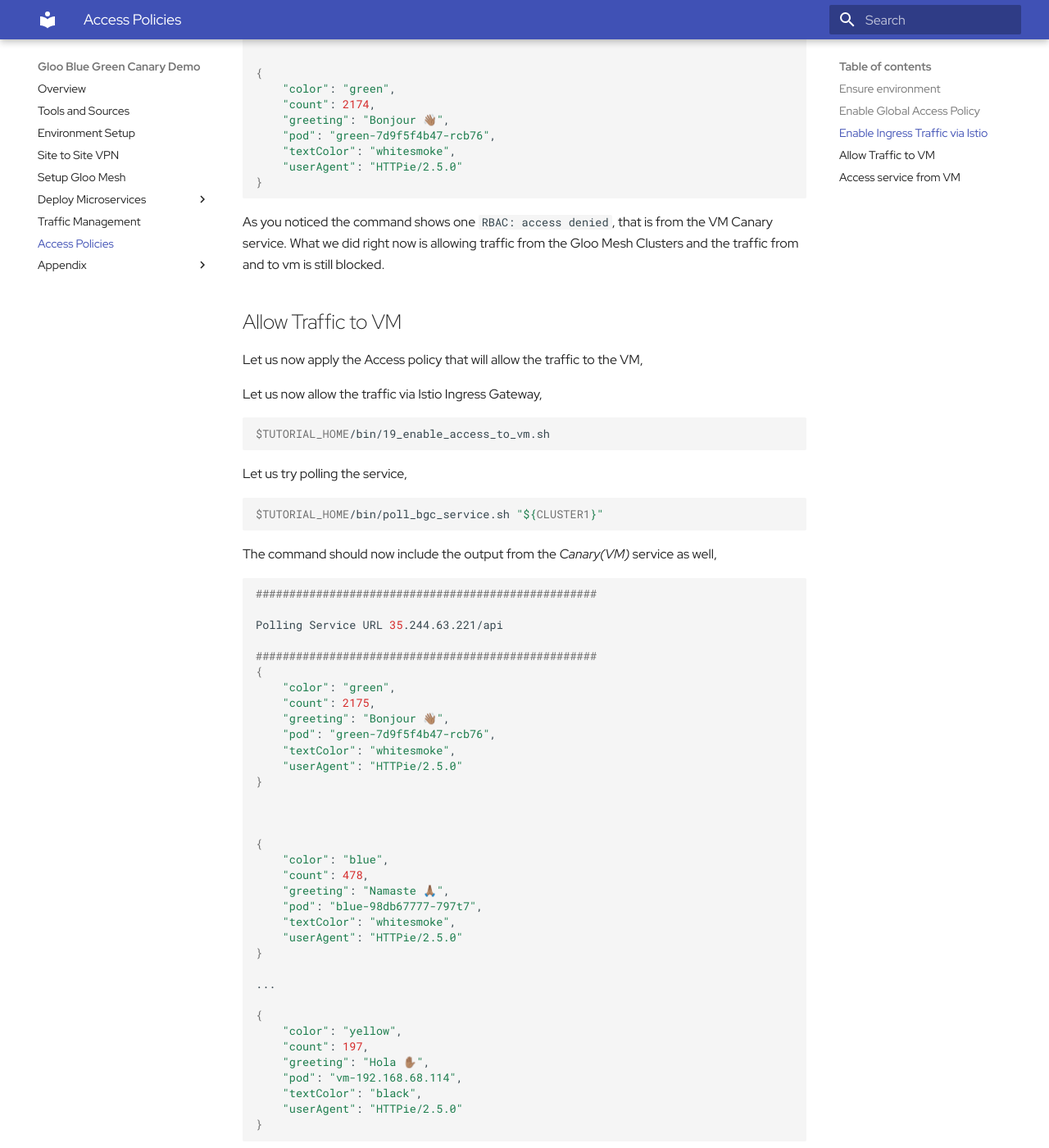
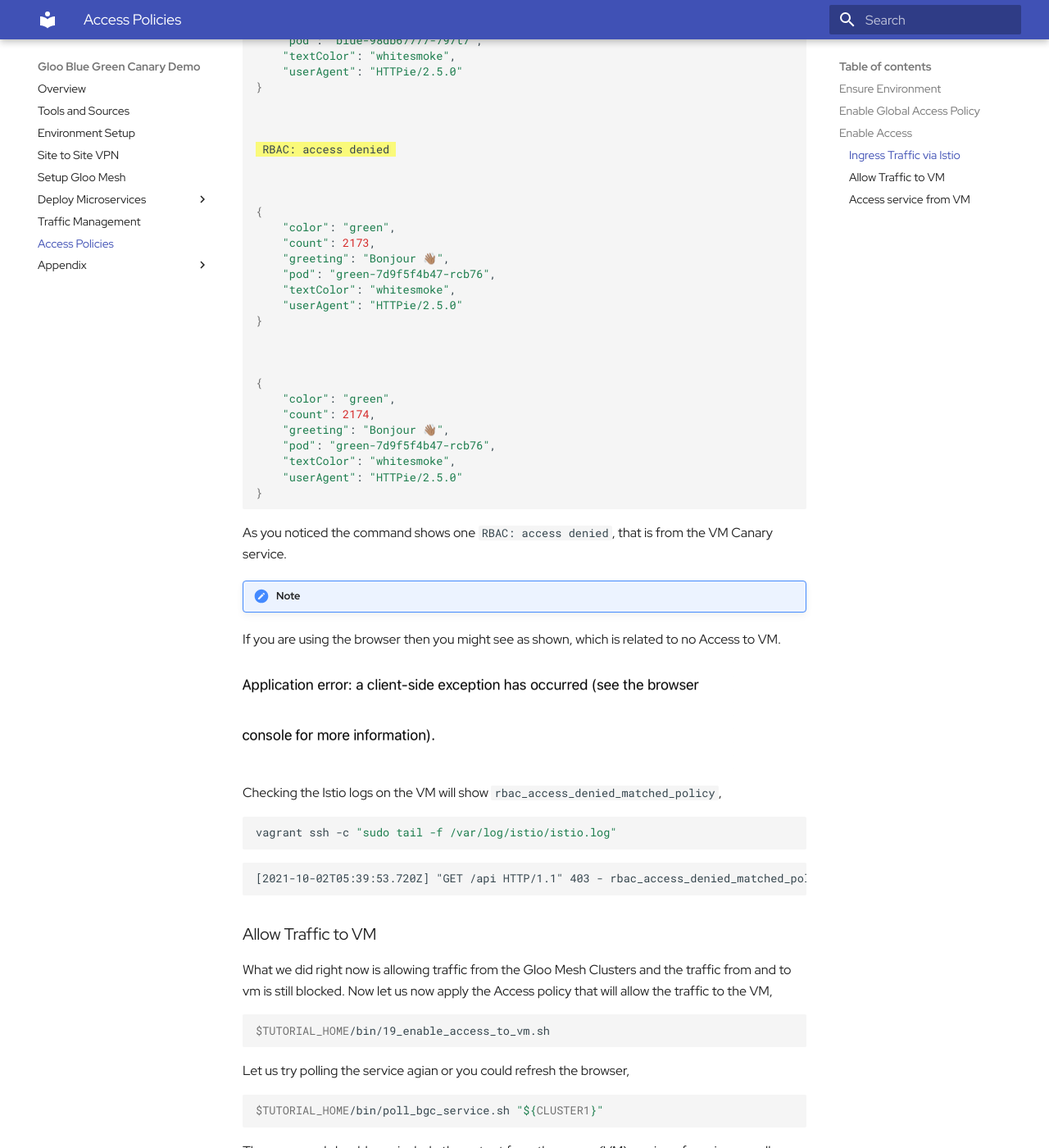
Before and after one commit to kameshsampath/gloo-bgc-demo, an MkDocs documentation site: the page built from docs/access-policies.md, in a window 1280 px wide and 1400 px high, scrolled down 2254 px. Shown: the whole window at 82% size. Built offline with MkDocs 1.6.1 and Material for MkDocs 9.7.7, drawn with Linux system fonts in a browser that asks for light colours; some of the changed text lies outside the part shown.

Commit message:
docs: access policy

````diff
--- a/docs/access-policies.md
+++ b/docs/access-policies.md
@@ -8,32 +8,38 @@
 
 In this chapter we will create and apply access policies that will restrict access to services in Gloo Mesh Clusters and VM.
 
-## Ensure environment
+## Ensure Environment
+
+Navigate to Tutorial home
+
+```bash
+cd $TUTORIAL_HOME
+```
 
 Set cluster environment variables
 
 ---8<--- "includes/env.md"
 
-Check if you are still in the `work/mgmt` folder,
+## Enable Global Access Policy
+
+The Virtual Mesh that we crated in earlier as the `globalAccessPolicy` disabled, run the following command to verify the state of the same,
 
 ```bash
-cd $TUTORIAL_HOME/work/mgmt
+ kubectl --context="$MGMT" get virtualmeshes.networking.mesh.gloo.solo.io -n gloo-mesh bgc-virtual-mesh -o json | jq '.spec.globalAccessPolicy'
 ```
 
-## Enable Global Access Policy
-
-The Virtual Mesh that we crated in earlier as the `globalAccessPolicy` disabled,
-
-```bash
- kubectl get virtualmeshes.networking.mesh.gloo.solo.io -n gloo-mesh bgc-virtual-mesh -o json | jq '.spec.globalAccessPolicy'
-```
-
-The command should return **DISABLED**
-
-Now lets enable the `globalAccessPolicy`,
+Now lets enable the `globalAccessPolicy` by running the following command,
 
 ```bash
 $TUTORIAL_HOME/bin/17_toggle_mesh_access_policy.sh
+```
+
+As soon as the `globalAccessPolicy` is enabled you should see no traffic.
+
+Now running the following command again should return a response **ENABLED**,
+
+```bash
+ kubectl --context="$MGMT" get virtualmeshes.networking.mesh.gloo.solo.io -n gloo-mesh bgc-virtual-mesh -o json | jq '.spec.globalAccessPolicy'
 ```
 
 Lets verify if we are able to access the service,
@@ -45,17 +51,19 @@
 The command should show an output like:
 
 ```text
-###################################################
-
-Polling Service URL 35.244.63.221/api
-
-###################################################
 RBAC: access denied
 ```
 
+!!! note
+    Refreshing the browser should also return `RBAC: acccess denied` as shown
+
+    ![RBAC Access Denied](./images/rbac_access_denied.png){ align=center }
+
 By default the moment we enable `globalAccessPolicy` the Gloo Mesh create allowNone with out any access policy associated with the resource, hence you the `RBAC: access denied` as output when calling the service.
 
-## Enable Ingress Traffic via Istio
+## Enable Access
+
+### Ingress Traffic via Istio
 
 Let us now allow the traffic via Istio Ingress Gateway,
 
@@ -124,32 +132,39 @@
 }
 ```
 
-As you noticed the command shows one `RBAC: access denied`, that is from the VM Canary service. What we did right now is allowing traffic from the Gloo Mesh Clusters and the traffic from and to vm is still blocked.
+As you noticed the command shows one `RBAC: access denied`, that is from the VM Canary service.
 
-## Allow Traffic to VM
+!!!note
+   If you are using the browser then you might see as shown, which is related to no Access to VM.
+   ![VM RBAC](./images/no_access_to_vm.png){ align=center }
 
-Let us now apply the Access policy that will allow the traffic to the VM,
+Checking the Istio logs on the VM will show `rbac_access_denied_matched_policy`,
 
-Let us now allow the traffic via Istio Ingress Gateway,
+```bash
+vagrant ssh -c "sudo tail -f /var/log/istio/istio.log"
+```
+
+```text
+[2021-10-02T05:39:53.720Z] "GET /api HTTP/1.1" 403 - rbac_access_denied_matched_policy[none] - "-" 0 19 0 - "172.17.0.1" "Mozilla/5.0 (Macintosh; Intel Mac OS X 10_15_7) AppleWebKit/605.1.15 (KHTML, like Gecko) Version/15.0 Safari/605.1.15" "91dfed15-3288-469b-ad93-38a5a6af10f3" "34.93.158.36" "-" inbound|8080|| - 192.168.68.119:8080 172.17.0.1:0 outbound_.8080_.version-canary_.blue-green-canary.vm-blue-green-canary.svc.cluster.local -
+```
+
+### Allow Traffic to VM
+
+What we did right now is allowing traffic from the Gloo Mesh Clusters and the traffic from and to vm is still blocked. Now let us now apply the Access policy that will allow the traffic to the VM,
 
 ```bash
 $TUTORIAL_HOME/bin/19_enable_access_to_vm.sh
 ```
 
-Let us try polling the service,
+Let us try polling the service agian or you could refresh the browser,
 
 ```bash
 $TUTORIAL_HOME/bin/poll_bgc_service.sh "${CLUSTER1}"
 ```
 
-The command should now include the output from the *Canary(VM)* service as well,
+The command should now include the output from the *canary(VM)* version of service as well,
 
 ```bash
-###################################################
-
-Polling Service URL 35.244.63.221/api
-
-###################################################
 {
     "color": "green",
     "count": 2175,
@@ -158,7 +173,6 @@
     "textColor": "whitesmoke",
     "userAgent": "HTTPie/2.5.0"
 }
-
 
 
 {
@@ -182,7 +196,7 @@
 }
 ```
 
-## Access service from VM
+### Access service from VM
 
 Let us now check if we are able to access the service from the VM,
 
@@ -212,7 +226,10 @@
 Now trying again to access the service from VM should show a successful response,
 
 ```bash
-$ vagrant ssh -c "http blue-green-canary.blue-green-canary.svc.cluster.local:8080/api"
+vagrant ssh -c "http blue-green-canary.blue-green-canary.svc.cluster.local:8080/api"
+```
+
+```text
 HTTP/1.1 200 OK
 content-length: 129
 content-type: application/json; charset=utf-8
@@ -232,6 +249,6 @@
 }
 ```
 
-Volià! We have successfully enabled the Access Policies on our Gloo Mesh cluster.
+Volià! We have successfully enabled the Access Policies on our Gloo Mesh cluster enabling traffic via Ingress to services on the Cluster and VM.
 
 ---8<--- "includes/abbrevations.md"
````
Also changed, not shown: docs/images/no_access_to_vm.png (added), docs/images/rbac_access_denied.png (added), 1 other file.
